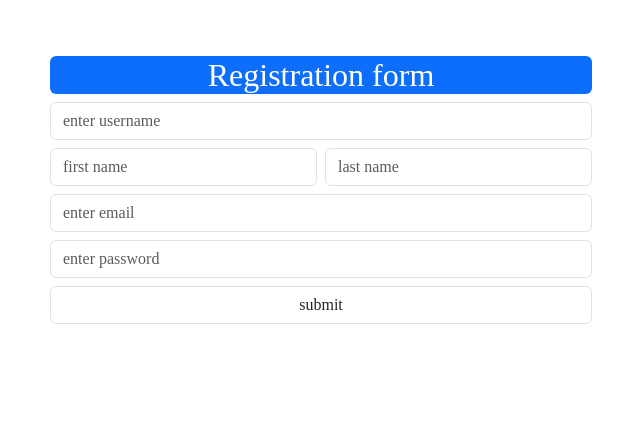
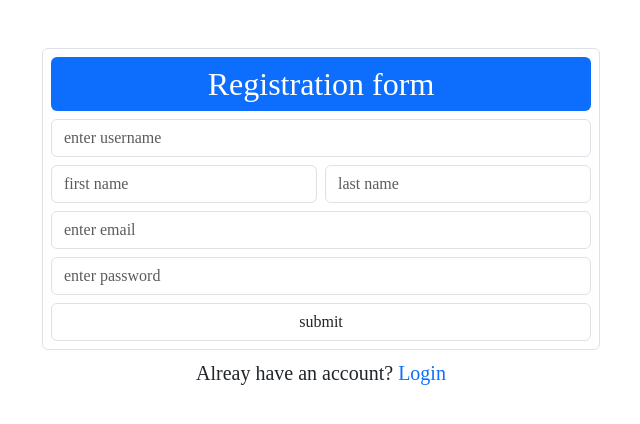
Before and after one commit to Dp20703/StockTally, a React (Create React App) app in the folder Frontend/: page /signup in a window 1280 px wide. Shown: the top 424 px of the page, without its empty margins (319-959 px from the left). Built offline with nearby package versions, Linux system fonts and the light colour scheme.

Commit message:
enhance Login and Signup forms: add navigation links for user registration and login; improve form styling for better user experience

```diff
--- a/Frontend/src/Pages/users/Login.js
+++ b/Frontend/src/Pages/users/Login.js
@@ -1,7 +1,7 @@
 import React, { useState } from 'react'
 import axios from 'axios'
 import { toast } from 'react-toastify';
-import { useNavigate } from 'react-router-dom';
+import { Link, useNavigate } from 'react-router-dom';
 
 const Login = () => {
   const navigate = useNavigate();
@@ -54,14 +54,15 @@ const Login = () => {
   return (
     <div className='container vh-100'>
 
-      <div className='d-flex justify-content-center align-content-center flex-column  w-50  p-2 mt-5 m-auto'>
+      <div className='d-flex justify-content-center align-content-center flex-column  w-50  p-2 mt-5 m-auto border border-1 rounded border-gray'>
         <form>
-          <h1 className='rounded text-center text-bg-primary fs-2'>Login form</h1>
+          <h1 className='rounded text-center text-bg-primary fs-2 p-2'>Login form</h1>
           <input type="email" value={data.email} name='email' onChange={handleChange} className="form-control mb-2" placeholder='enter email' />
           <input type="password" value={data.password} name='password' onChange={handleChange} className="form-control mb-2" placeholder='enter password' />
           <input type="submit" onClick={submitHandler} value="submit" className='form-control' />
         </form>
       </div>
+      <div className='fs-5 text-center mt-2 '>Don't have an account? <Link className='text-decoration-none' to='/signup'>Register</Link></div>
     </div>
 
   )
--- a/Frontend/src/Pages/users/Signup.js
+++ b/Frontend/src/Pages/users/Signup.js
@@ -1,7 +1,7 @@
 import React, { useState } from 'react'
 import axios from 'axios'
 import { toast } from 'react-toastify';
-import { useNavigate } from 'react-router-dom';
+import { Link, useNavigate } from 'react-router-dom';
 
 const Signup = () => {
     const navigate = useNavigate();
@@ -72,11 +72,10 @@ const Signup = () => {
     return (
         <div className='container vh-100'>
 
-            <div className='d-flex justify-content-center align-content-center flex-column  w-50  p-2 mt-5 m-auto'>
+            <div className='d-flex justify-content-center align-content-center flex-column  w-50  p-2 border border-1 rounded border-gray mt-5 m-auto'>
                 <form>
-                    <h1 className='rounded text-center text-bg-primary fs-2'>Registration form</h1>
-
-                <input type="text" name="userName" className="form-control mb-2" placeholder="enter username" value={data.userName} onChange={handleChange} />
+                    <h1 className='rounded text-center text-bg-primary fs-2 p-2'>Registration form</h1>
+                    <input type="text" name="userName" className="form-control mb-2" placeholder="enter username" value={data.userName} onChange={handleChange} />
                     <div className="fullName d-flex gap-2 form-group mb-2">
                         <input type="text" name="firstName" value={data.fullName.firstName} onChange={handleChange} className="form-control" placeholder="first name" />
                         <input type="text" name="lastName" value={data.fullName.lastName} onChange={handleChange} className="form-control" placeholder="last name" />
@@ -86,6 +85,7 @@ const Signup = () => {
                     <input type="submit" onClick={submitHandler} value="submit" className='form-control' />
                 </form>
             </div>
+            <div className='fs-5 text-center mt-2 '>Alreay have an account? <Link className='text-decoration-none' to='/login'>Login</Link></div>
         </div>
 
     )
```
